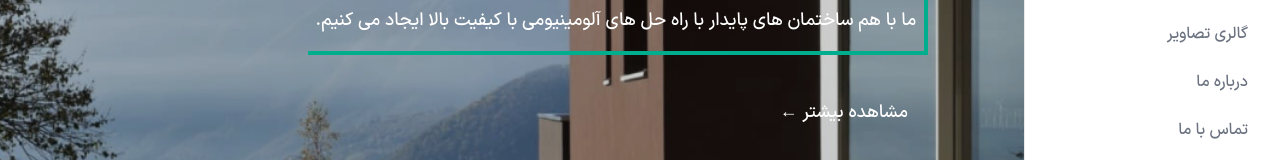
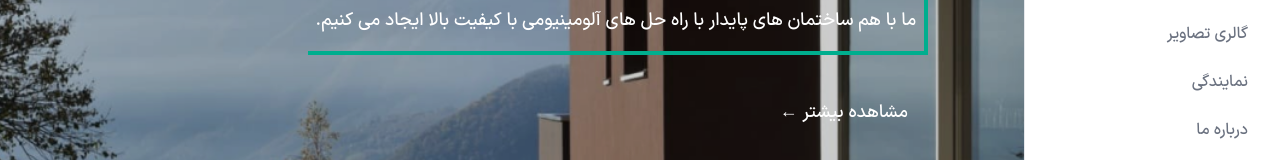
Before and after one commit to zahra-hsb/hanz-, a Next.js app: page / in a window 1280 px wide. Shown: the part 255-415 px from the top of the page. Built offline with nearby package versions, Linux system fonts and the light colour scheme.

Commit message:
agency menu added

```diff
--- a/src/components/layout/Sidebar/utils-sidebar/Menu.jsx
+++ b/src/components/layout/Sidebar/utils-sidebar/Menu.jsx
@@ -8,8 +8,9 @@ const Menu = ({ selectedTab, handleTabClick, setSidebarShow, toggleOverflow }) =
         { tab: 'home', label: 'خانه' },
         { tab: 'products', label: 'معرفی محصول' },
         { tab: 'imageGallery', label: 'گالری تصاویر' },
+        { tab: 'agency', label: 'نمایندگی' },
         { tab: 'about', label: 'درباره ما' },
-        { tab: 'contactUs', label: 'تماس با ما' }
+        { tab: 'contactUs', label: 'تماس با ما' },
     ]
 
     return (
```
